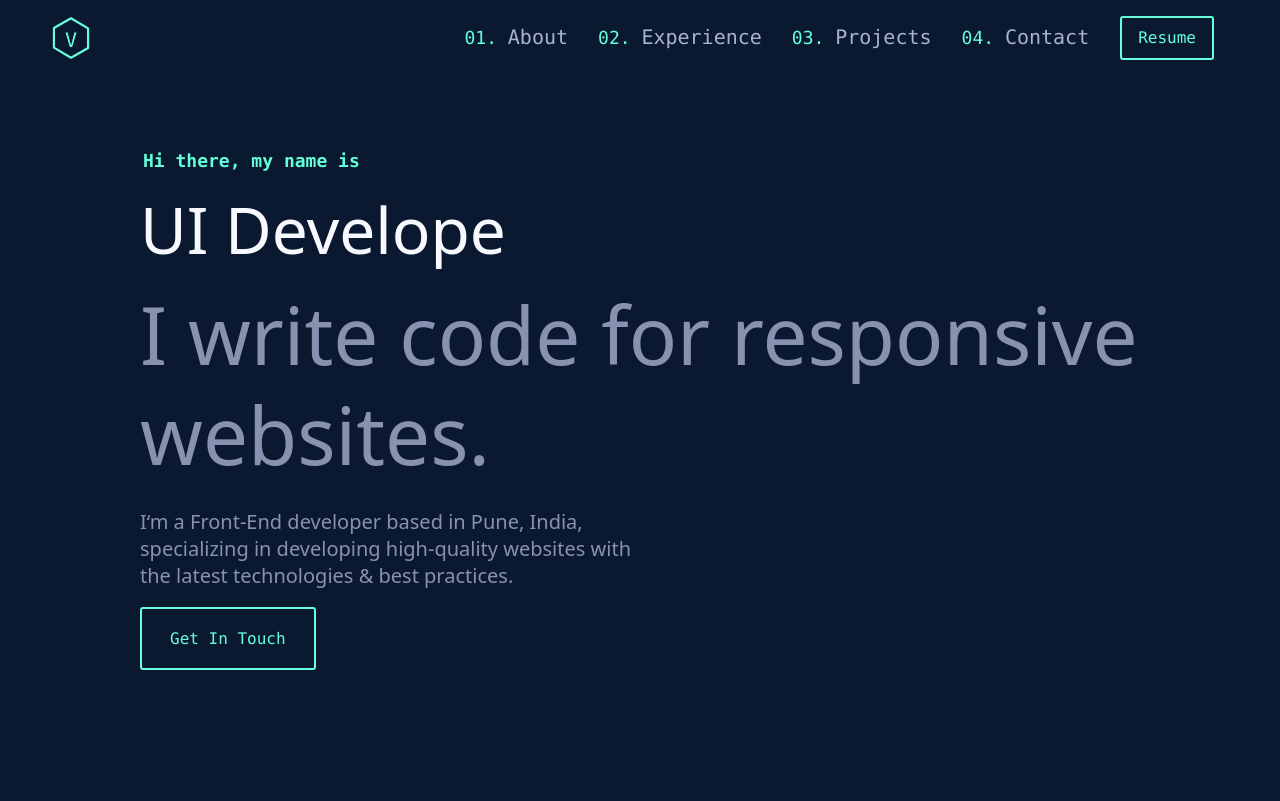
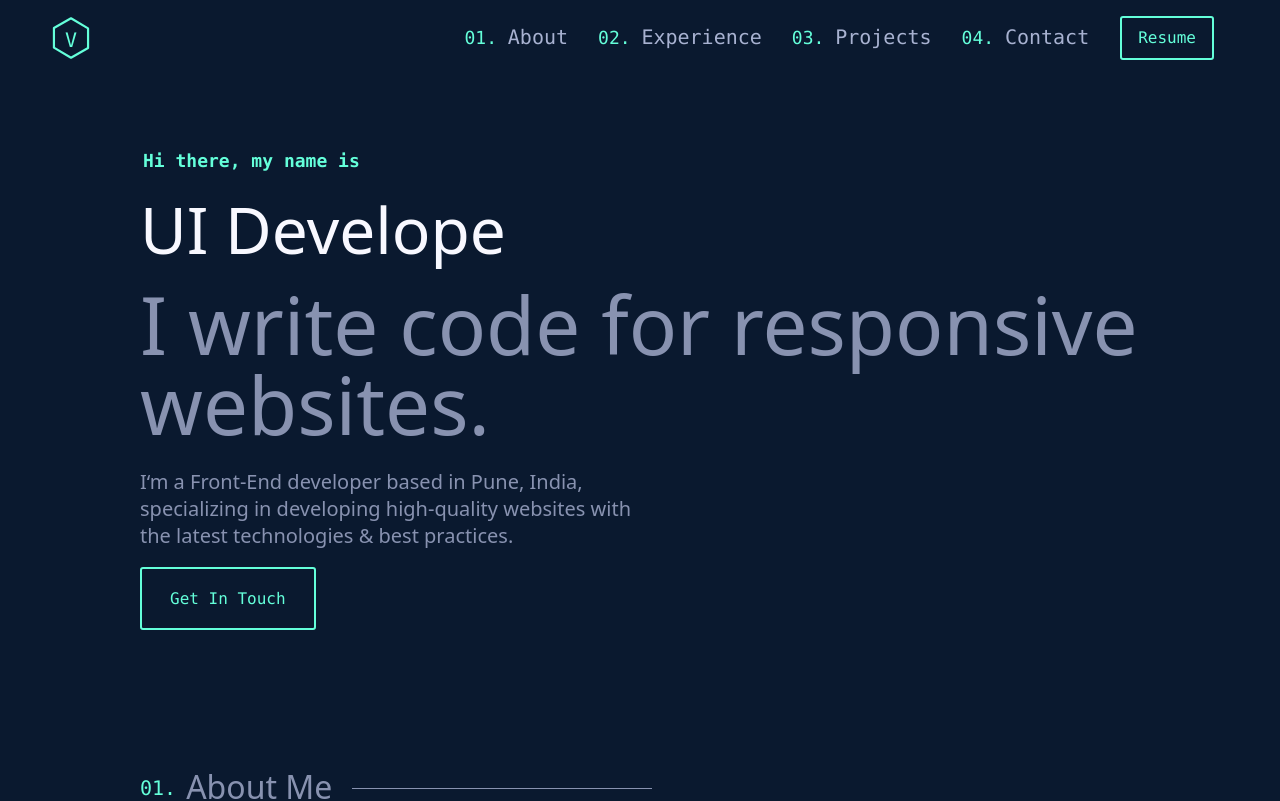
Before and after one commit to Vipul-26/portfolio, a Next.js app: page / in a window 1280 px wide. Shown: the top 801 px of the page. Built offline with nearby package versions, Linux system fonts and the light colour scheme.

Commit message:
css chages

```diff
--- a/components/Hero/hero.module.css
+++ b/components/Hero/hero.module.css
@@ -8,7 +8,7 @@
 
 .subtitle {
     font-size: 80px;
-    line-height: 1.25;
+    line-height: 1;
     color: var(--tertiary-color);
 }
 
@@ -98,6 +98,10 @@
     .description p {
         line-height: 1.4;
     }
+
+    .subtitle {
+        line-height: 1.25;
+    }
 }
 
 @media (max-width: 480px) {
```
